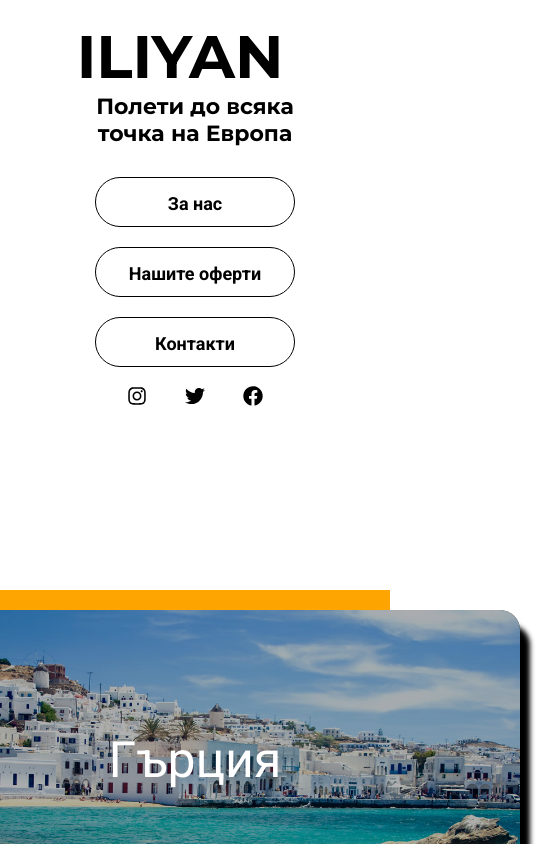
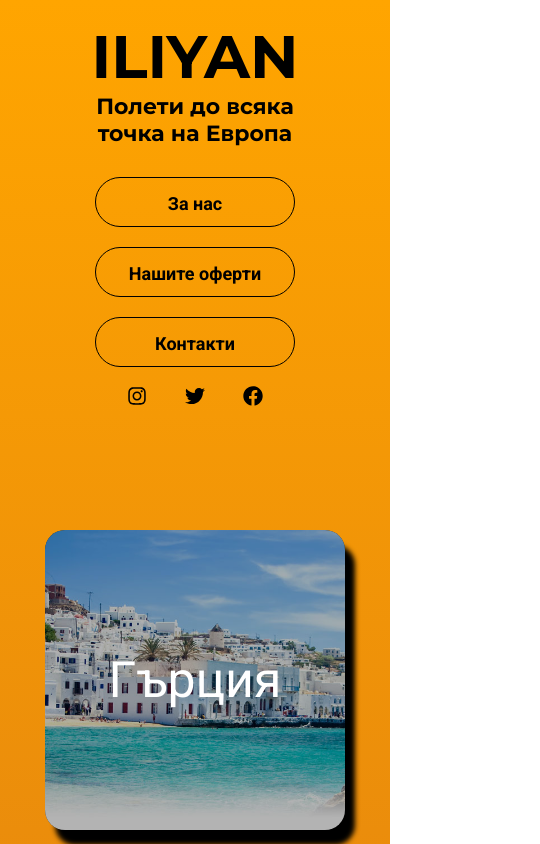
Before and after one commit to iliyan-ivanov/destinations-app, a React (Vite) app: page /offers in a window 390 px wide. Shown: the top 844 px of the page, 540 px wide, since content can reach past the window. Built offline with nearby package versions, Linux system fonts and the light colour scheme.

Commit message:
Problems with Header - fixed

```diff
--- a/src/App.css
+++ b/src/App.css
@@ -1,4 +1,5 @@
 @media all and (max-width: 1500px) {
+
   .logo h1,
   .logo h2 {
     text-align: center;
@@ -25,12 +26,15 @@
   .plane-section-btn {
     margin: 20px 0px;
   }
+
+  .offers-list .destination-img {
+    width: 550px;
+    height: 300px;
+    box-shadow: 10px 15px 5px black;
+  }
 }
 
 @media all and (max-width: 1306px) {
-  .bg {
-    height: 820px;
-  }
 
   .main-nav-content {
     flex-direction: row;
@@ -62,6 +66,10 @@
   }
 
   .plane-section {
+    height: 900px;
+  }
+
+  .plane-section-content {
     flex-direction: column-reverse;
     align-items: center;
   }
@@ -75,7 +83,7 @@
   }
 
   .plane-section-img {
-      margin-left:180px;
+    margin-left: 180px;
   }
 
   .for-us {
@@ -92,9 +100,17 @@
   }
 
   .destination-img {
-      height: 250px;
+    height: 350px;
     width: 1000px;
   }
+}
+
+@media all and (max-width: 1180px) {
+
+  .offers-list .destination-img {
+    width: 900px;
+  }
+
 }
 
 @media all and (max-width: 1080px) {
@@ -106,6 +122,10 @@
     flex-direction: column;
     align-items: center;
     align-content: center;
+  }
+
+  .logo h1 {
+    margin-right: 0;
   }
 
   .main-nav-content {
@@ -135,6 +155,10 @@
     font-size: 34px;
   }
 
+  .offers-main .main-nav-content {
+    margin-bottom: 0;
+  }
+
   .destination-img {
     height: 250px;
     width: 700px;
@@ -146,6 +170,10 @@
 
   .for-us-img {
     margin: 40px 0px;
+  }
+
+  .offers-list .destination-img {
+    width: 700px;
   }
 
   footer {
@@ -212,6 +240,10 @@
     width: 500px;
   }
 
+  .offers-list .destination-img {
+    width: 500px;
+  }
+
   .footer-content {
     font-size: 19px;
   }
@@ -260,6 +292,10 @@
     height: 250px;
     width: 300px;
   }
+
+  .offers-list .destination-img {
+    width: 320px;
+  }
 }
 
 
@@ -302,6 +338,10 @@
 
   .destination-img {
     height: 250px;
-      width: 200px;
+    width: 250px;
+  }
+
+  .offers-list .destination-img {
+    width: 300px;
   }
 }
--- a/src/App.jsx
+++ b/src/App.jsx
@@ -1,5 +1,4 @@
 import { Routes, Route } from "react-router-dom";
-import Header from "./Header/Header";
 import Home from "./Home/Home";
 import Offers from "./Offers/Offers"
 import Footer from "./Footer/Footer";
@@ -8,7 +7,6 @@ import "./App.css";
 function App() {
   return (
     <>
-      <Header />
       <Routes>
         <Route path="/" element={<Home />} />
         <Route path="/offers" element={<Offers />} />
--- a/src/ForUs/ForUs.css
+++ b/src/ForUs/ForUs.css
@@ -22,6 +22,7 @@
 
 .for-us-img {
     flex-basis: 50%;
+    padding-top: 30px;
 }
 
 .for-us-img img {
--- a/src/Home/Home.css
+++ b/src/Home/Home.css
@@ -1,18 +1,17 @@
-.bg {
+
+.plane-section {
+    display: flex;
+    flex-direction: column;
     background: url('../assets/clouds.jpg');
     background-size: cover;
     width: 100%;
-    height: 700px;
-    top: 0px;
-    position: absolute;
-    z-index: -1;
+    height: 750px;
 }
 
-.plane-section {
+.plane-section-content {
     display: flex;
     padding: 20px 80px;
     justify-content: space-between;
-
 }
 
 .plane-section-content ul {
--- a/src/Home/Home.jsx
+++ b/src/Home/Home.jsx
@@ -1,16 +1,16 @@
 import { Link } from "react-router-dom";
 import Header from "../Header/Header";
 import ForUs from "../ForUs/ForUs";
+import MainDestinations from "../MainDestinations/MainDestinations";
 import plane from "../assets/plane.png";
 import "./Home.css";
-import MainDestinations from "../MainDestinations/MainDestinations";
 
 const Home = () => {
   return (
     <>
       <main className="home-main">
-        <section className="bg"></section>
         <section className="plane-section">
+          <Header />
           <article className="plane-section-content">
             <ul>
               <li className="plane-section-btn">
@@ -20,9 +20,9 @@ const Home = () => {
                 <Link to="#">Нашите оферти</Link>
               </li>
             </ul>
-          </article>
-          <article className="plane-section-img">
-            <img src={plane} alt="plane" />
+            <div className="plane-section-img">
+              <img src={plane} alt="plane" />
+            </div>
           </article>
         </section>
         <ForUs />
--- a/src/Offers/Offers.jsx
+++ b/src/Offers/Offers.jsx
@@ -1,10 +1,12 @@
+import cities from "../Db";
+import Header from "../Header/Header";
+import DestinationCard from "../common/DestinarionCard/DestinationCard";
 import "./Offers.css";
-import DestinationCard from "../common/DestinarionCard/DestinationCard";
-import cities from "../Db";
 
 const Offers = () => {
   return (
     <main className="offers-main">
+      <Header />
       <section className="offers-section">
         <article className="offers-list">
           {cities.map((city) => (
```
Lines whose indentation alone changed are shown as unchanged.
